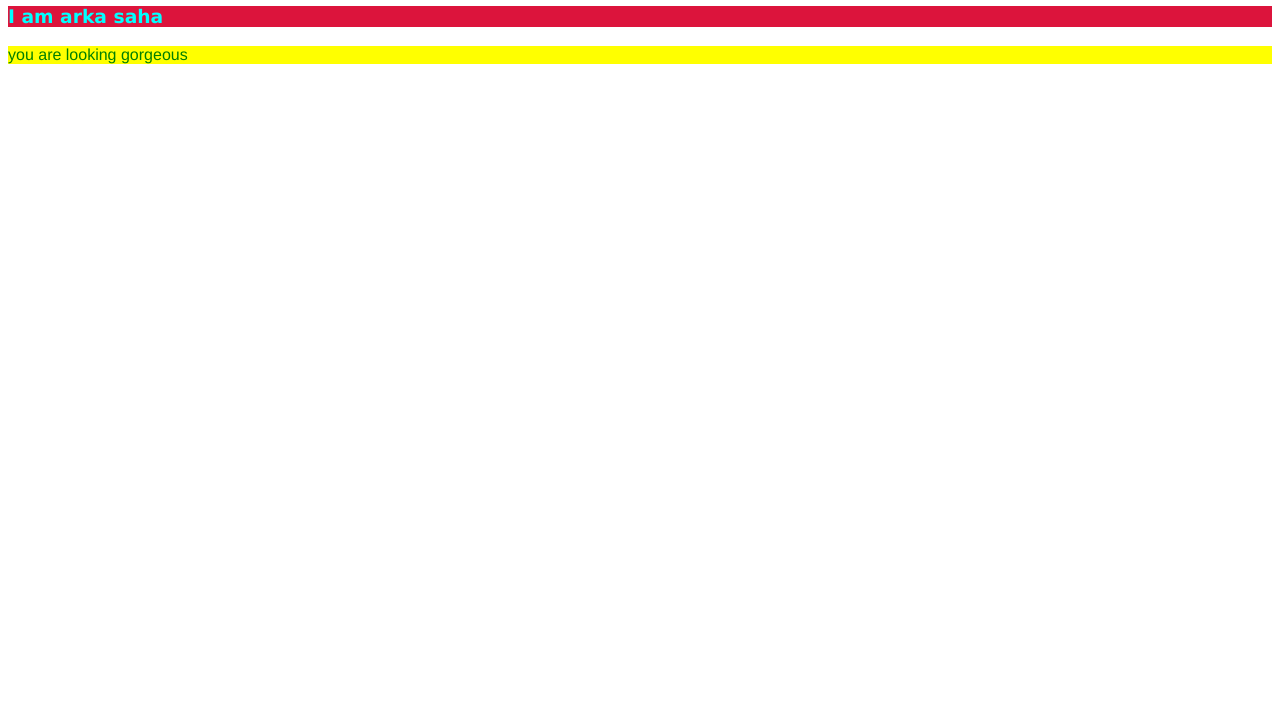
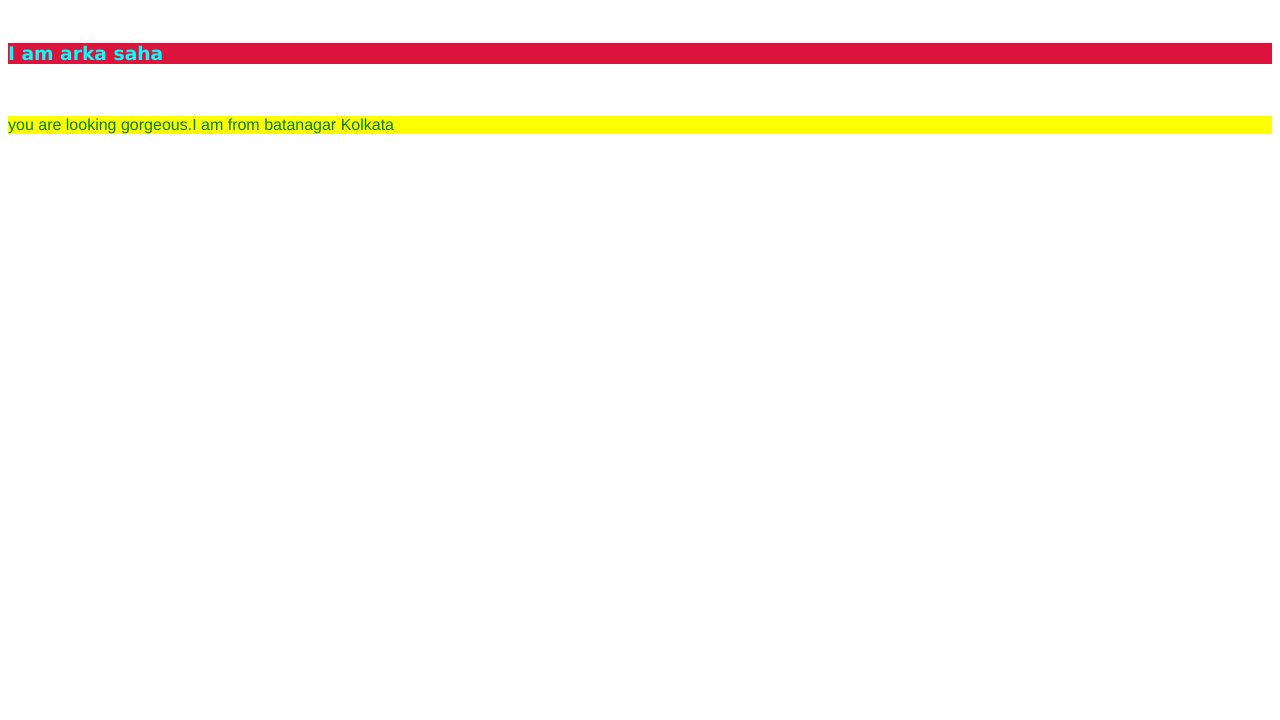
Before and after one commit to arkagdsc/file1, a plain HTML site: page index.html in a window 1280 px wide. Shown: the part 80-800 px from the top of the page. Drawn offline with Linux system fonts and the light colour scheme.

Commit message:
Add files

```diff
--- a/index.html
+++ b/index.html
@@ -8,7 +8,9 @@
 </head>
 <body>
     <h1>Hello world</h1>
+    <br>
     <h3>I am arka saha</h3>
-    <p>you are looking gorgeous</p>
+    <br>
+    <p>you are looking gorgeous.I am from batanagar Kolkata</p>
 </body>
 </html>
```
